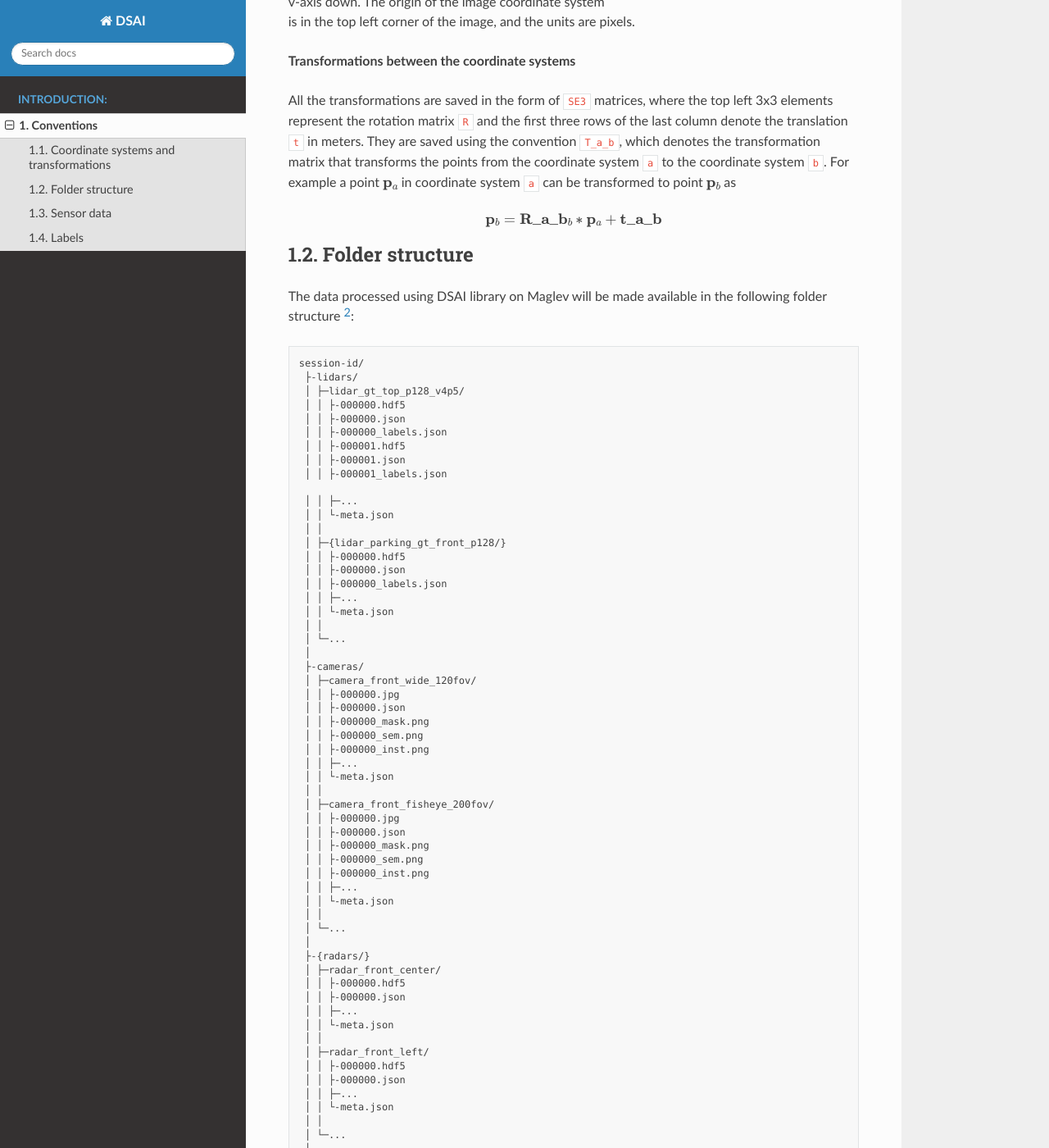
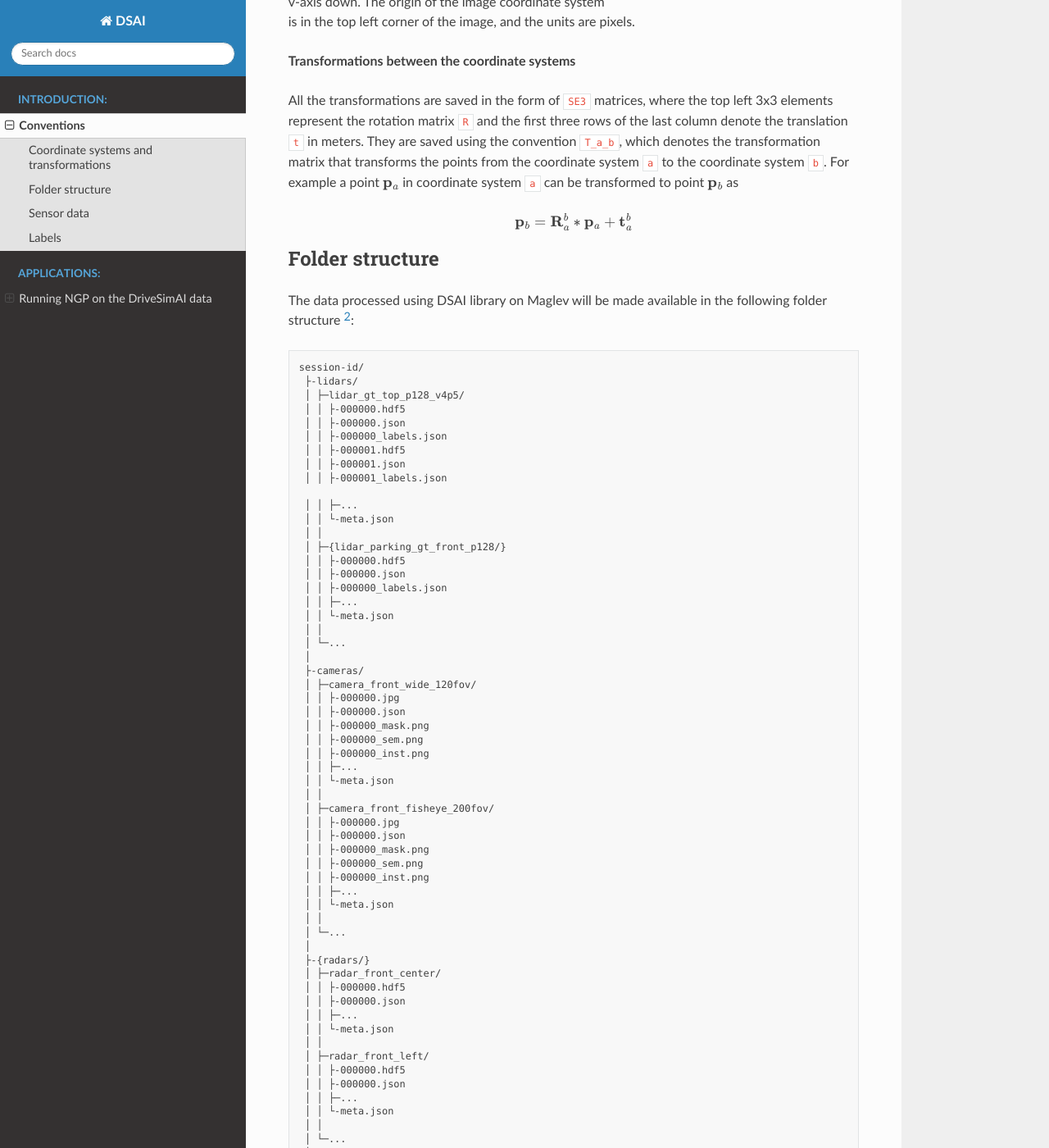
Before and after one commit to NVIDIA/ncore, a Sphinx documentation site: the page built from docs/notes/conventions.rst, in a window 1280 px wide and 1400 px high, scrolled down 994 px. Shown: the whole window at 82% size. Built offline with Sphinx 7.4.7 and the Read the Docs theme 2.0.0, drawn with Linux system fonts in a browser that asks for light colours.

Commit message:
add Running NGP to sphinx, clean up the math

```diff
--- a/docs/index.rst
+++ b/docs/index.rst
@@ -14,11 +14,15 @@ Take a look at the Installation guide, :ref:`conventions` and Tutorials to get s
 
 .. toctree::
    :maxdepth: 1
-   :numbered:
    :caption: Introduction:
 
    notes/conventions
 
+.. toctree::
+   :maxdepth: 1
+   :caption: Applications:
+
+   notes/running_NGP
 
 .. note::
    This project is under active development.
--- a/docs/notes/conventions.rst
+++ b/docs/notes/conventions.rst
@@ -44,7 +44,7 @@ Both camera and image coordinate systems are right-handed coordinate systems. Th
 All the transformations are saved in the form of ``SE3`` matrices, where the top left 3x3 elements represent the rotation matrix ``R`` and the first three rows of the last column denote the translation ``t`` in meters. They are saved using the convention ``T_a_b``, which denotes the transformation matrix that transforms the points from the coordinate system ``a`` to the coordinate system ``b``. For example a point :math:`\mathbf{p}_a` in coordinate system ``a`` can be transformed to point :math:`\mathbf{p}_b` as
 
 .. math::
-    \mathbf{p}_b = \mathbf{R\_a\_b}_b * \mathbf{p}_a + \mathbf{t\_a\_b}
+    \mathbf{p}_b = \mathbf{R}_a^b * \mathbf{p}_a + \mathbf{t}_a^b
 
 
 
```
Also changed, not shown: docs/notes/running_NGP.rst (added, +47 -0 lines), docs/running_NGP.md (deleted, +0 -44 lines).
